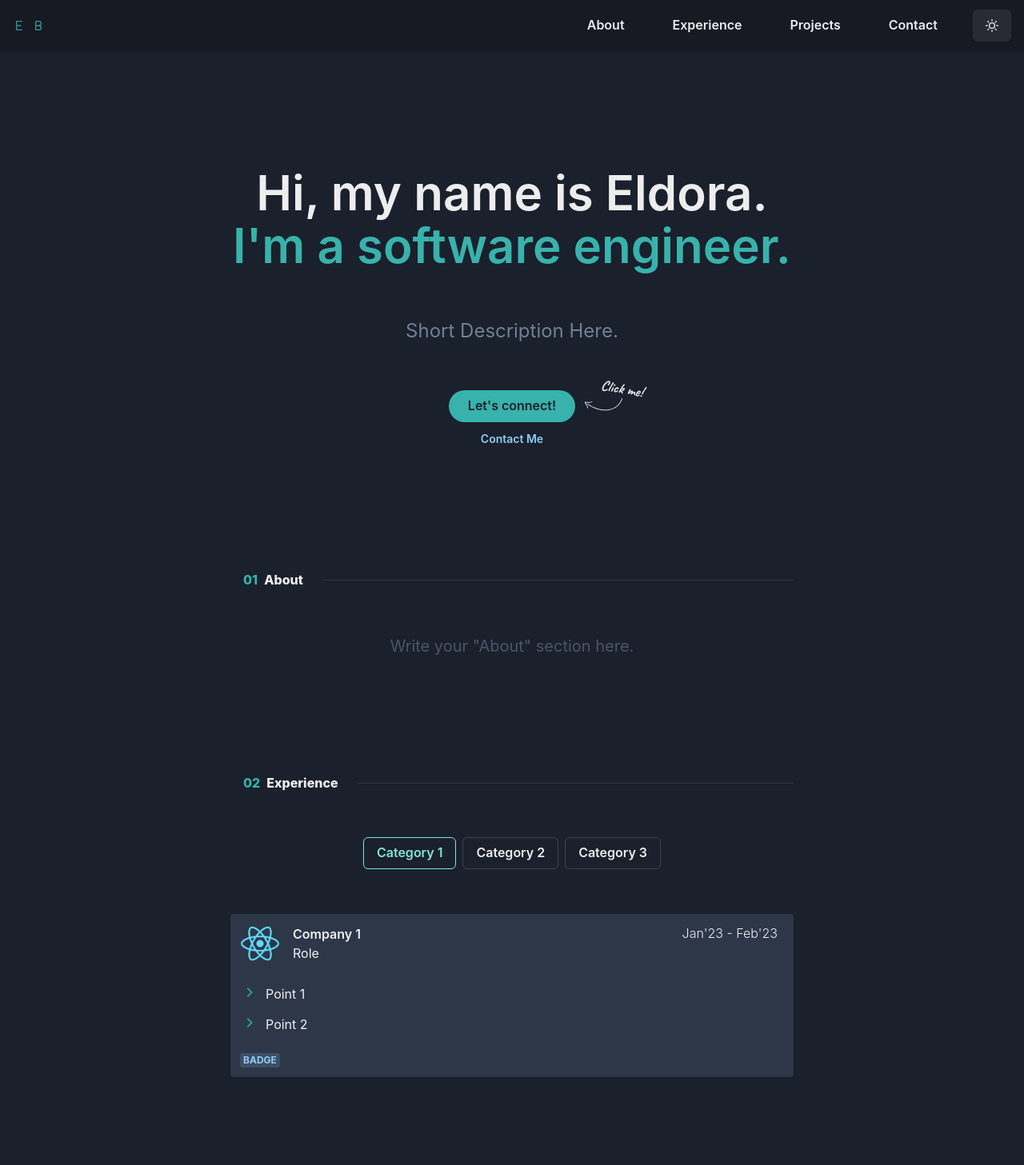
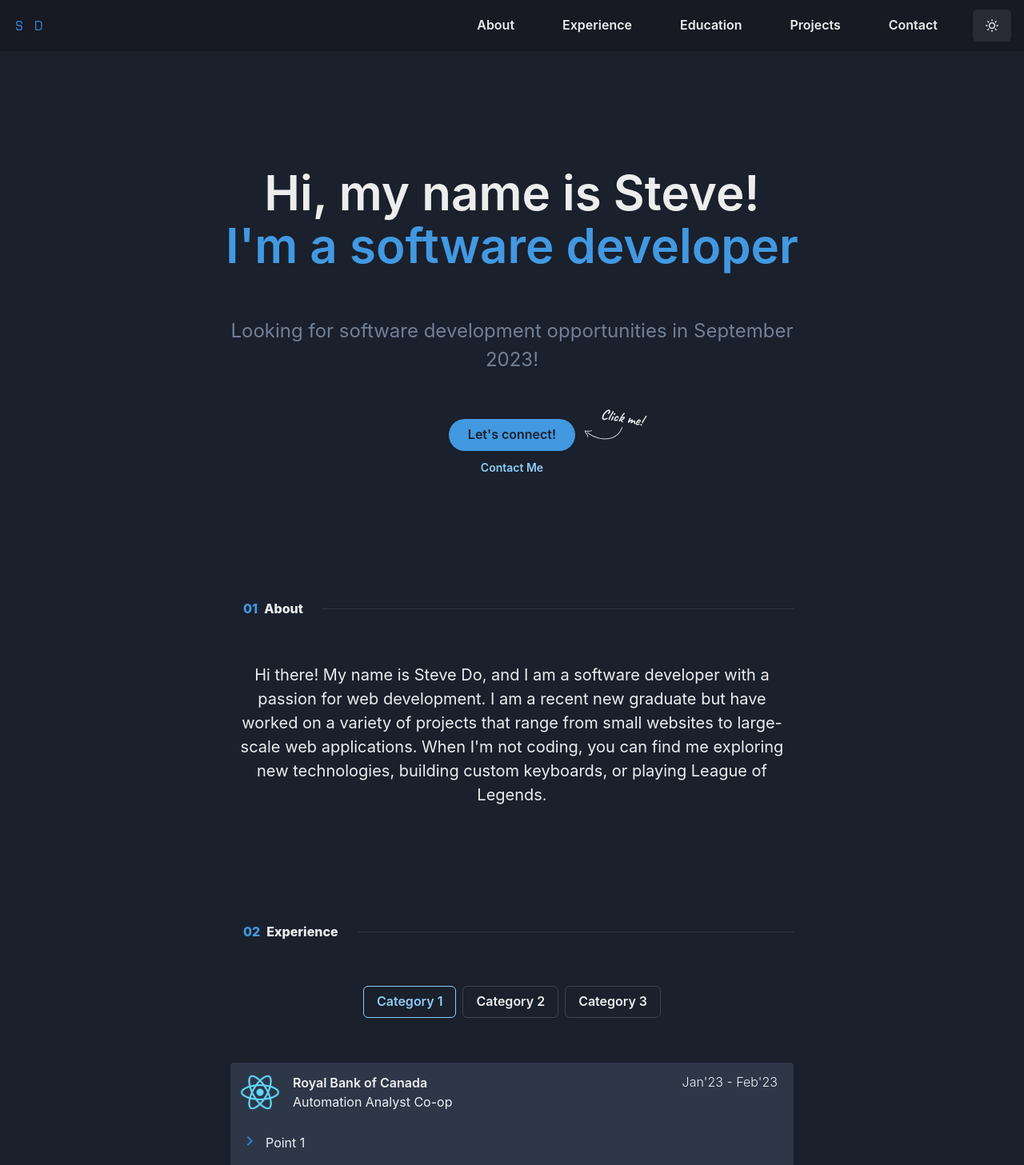
Before and after one commit to eldoraboo/portable-portfolio, a React (Create React App) app: page / in a window 1280 px wide. Shown: the top 1457 px of the page at 80% size. Built offline with nearby package versions, Linux system fonts and the light colour scheme.

Commit message:
Updated Resume Information

```diff
--- a/public/content/Experience.md
+++ b/public/content/Experience.md
@@ -1,5 +1,5 @@
-## Company 1
-- *Role* | Jan'23 - Feb'23
+## Royal Bank of Canada
+- *Automation Analyst Co-op* | Jan'23 - Feb'23
 - ![logo512](../assets/logo512.png)
 - Tags: Category 1
 - Badges:
@@ -8,22 +8,22 @@
   - Point 1
   - Point 2
 
-## Company 2
-- *Role* | Feb'23 - Mar'23
+## RBC Investor & Treasury Services
+- *Automation Developer Co-op* | Feb'23 - Mar'23
 - ![logo512](../assets/logo512.png)
 - Tags: Category 2
 - Badges:
-  - Badge [blue]
+  - Technical [blue]
 - List Items:
   - Point 1
   - Point 2
 
-## Company 3
-- *Role* | Mar'23 - Apr'23
+## Royal Bank of Canada
+- *Automation Analyst Co-op* | May 2021 - September 2021
 - ![logo512](../assets/logo512.png)
 - Tags: Category 3
 - Badges:
-  - Badge [blue]
+  - Technical [blue]
 - List Items:
   - Point 1
   - Point 2
--- a/public/content/Profile.md
+++ b/public/content/Profile.md
@@ -2,18 +2,18 @@
 - Portable Portfolio
 
 ## Header
-- Hi, my name is Eldora.
-- I'm a software engineer.
-- Short Description Here.
+- Hi, my name is Steve!
+- I'm a software developer
+- Looking for software development opportunities in September 2023!
 
 ## About
-Write your "About" section here.
+Hi there! My name is Steve Do, and I am a software developer with a passion for web development. I am a recent new graduate but have worked on a variety of projects that range from small websites to large-scale web applications. When I'm not coding, you can find me exploring new technologies, building custom keyboards, or playing League of Legends.
 
 ## Contact
 Write your "Contact" section here.
-- LinkedIn: https://linkedin.com/in/username
-- GitHub: https://github.com/username
-- Email: username@gmail.com
+- LinkedIn: https://linkedin.com/in/stevedo1
+- GitHub: https://github.com/SteveDo1
+- Email: steve.do@hotmail.com
 
 ## Logo
-- EB
+- SD
--- a/src/App.js
+++ b/src/App.js
@@ -1,4 +1,4 @@
-import React from 'react';
+import {React, useEffect} from 'react';
 import './App.css';
 import Nav from './components/NavBar';
 import Header from './components/Hero';
@@ -11,9 +11,24 @@ import Footer from './components/Footer';
 function App() {
   // Available Colours:
   // blue, cyan, gray, green, orange, pink, purple, red, teal, yellow
+  // edit this variable to change the color theme
+  let color = "blue";
+  // let checkColorMode = localStorage.getItem("chakra-ui-color-mode");
+  // console.log(checkColorMode);
 
-  // edit this variable to change the color theme
-  const color = "teal";
+  // if (checkColorMode === "light"){
+  //   color = "blue";
+  // }
+  // else{
+  //   color = "yellow";
+  // }
+  // useEffect(() => {
+  // }, [color]);
+
+
+
+
+
 
   return (
     <>
--- a/src/components/About.js
+++ b/src/components/About.js
@@ -28,7 +28,7 @@ export default function About({ color }) {
               </HStack>
               <Divider orientation="horizontal" />
             </Stack>
-            <Text color={"gray.600"} fontSize={"xl"} px={4}>
+            <Text color={"white.600"} fontSize={"xl"} px={4}>
               {profile.about}
             </Text>
           </Stack>
--- a/src/components/Footer.js
+++ b/src/components/Footer.js
@@ -18,7 +18,7 @@ export default function Footer() {
         py={4}
         align="center"
       >
-        <Text>© 2023 Eldora Boo. All rights reserved</Text>
+        <Text>© 2023 Steve Do. All rights reserved</Text>
       </Container>
     </Box>
   );
--- a/src/components/NavBar.js
+++ b/src/components/NavBar.js
@@ -48,6 +48,10 @@ export default function Nav({ color }) {
   const scrollToExperience = () => {
     const experienceSection = document.querySelector("#experience");
     experienceSection.scrollIntoView({ behavior: "smooth" });
+  };
+  const scrollToEducation = () => {
+    const educationSection = document.querySelector("#education");
+    educationSection.scrollIntoView({ behavior: "smooth" });
   };
   const scrollToProjects = () => {
     const projectsSection = document.querySelector("#projects");
@@ -104,6 +108,9 @@ export default function Nav({ color }) {
                 <Button variant="ghost" onClick={scrollToExperience}>
                   Experience
                 </Button>
+                <Button variant="ghost" onClick={scrollToEducation}>
+                  Education
+                </Button>
                 <Button variant="ghost" onClick={scrollToProjects}>
                   Projects
                 </Button>
--- a/src/components/Projects.js
+++ b/src/components/Projects.js
@@ -94,7 +94,7 @@ export default function Projects({ color }) {
               </Fade>
             ))}
           </Stack>
-          <Text color={"gray.600"} fontSize={"xl"} px={4}>
+          {/* <Text color={"gray.600"} fontSize={"xl"} px={4}>
             Other Projects
           </Text>
           <Center px={4}>
@@ -162,7 +162,7 @@ export default function Projects({ color }) {
                   </Card>
                 </Fade>
               ))}
-          </SimpleGrid>
+          </SimpleGrid> */}
         </Stack>
       </Container>
     </>
```
Also changed, not shown: 29 other files (tests, documents, lock files or other folders).
